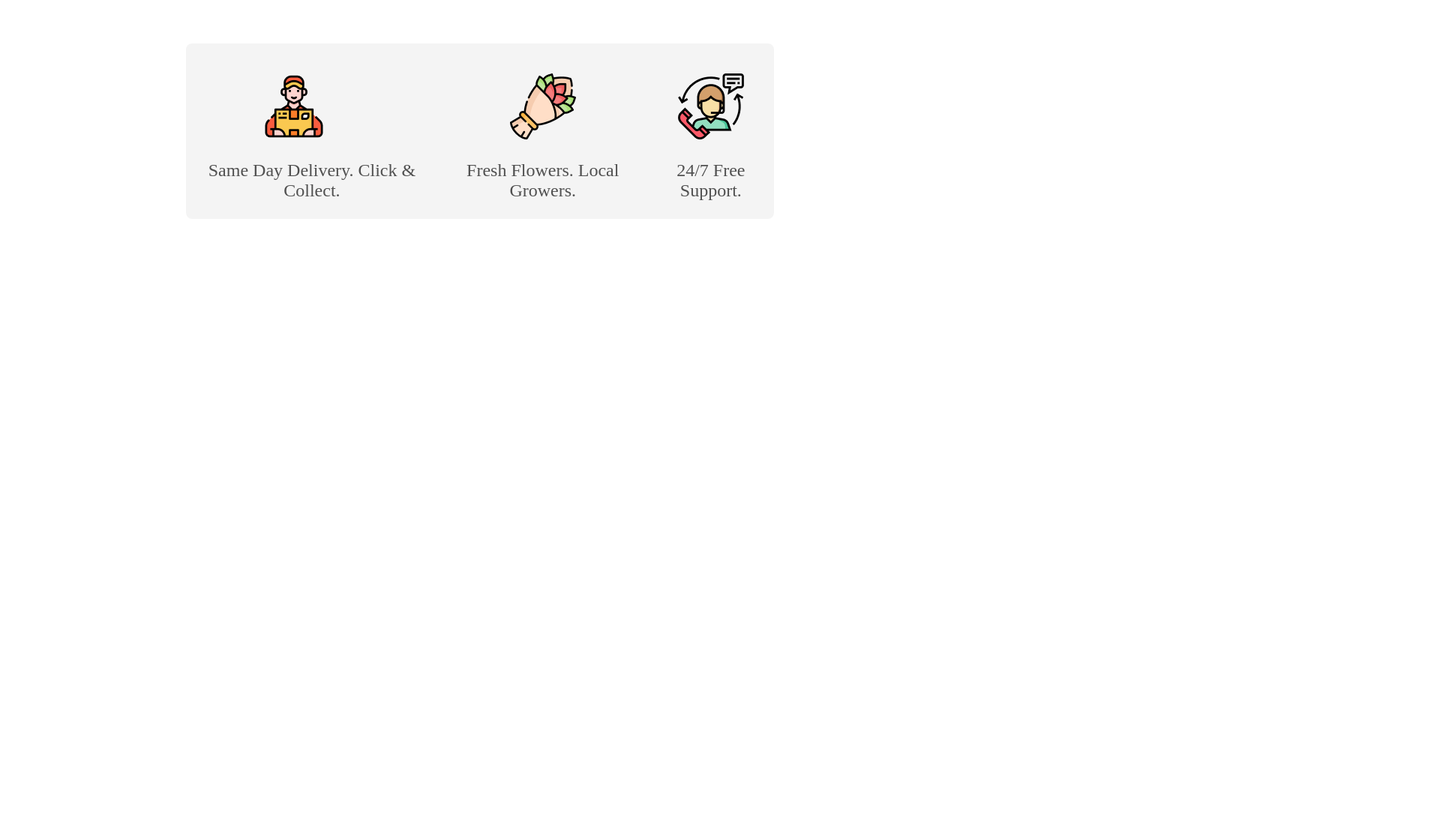
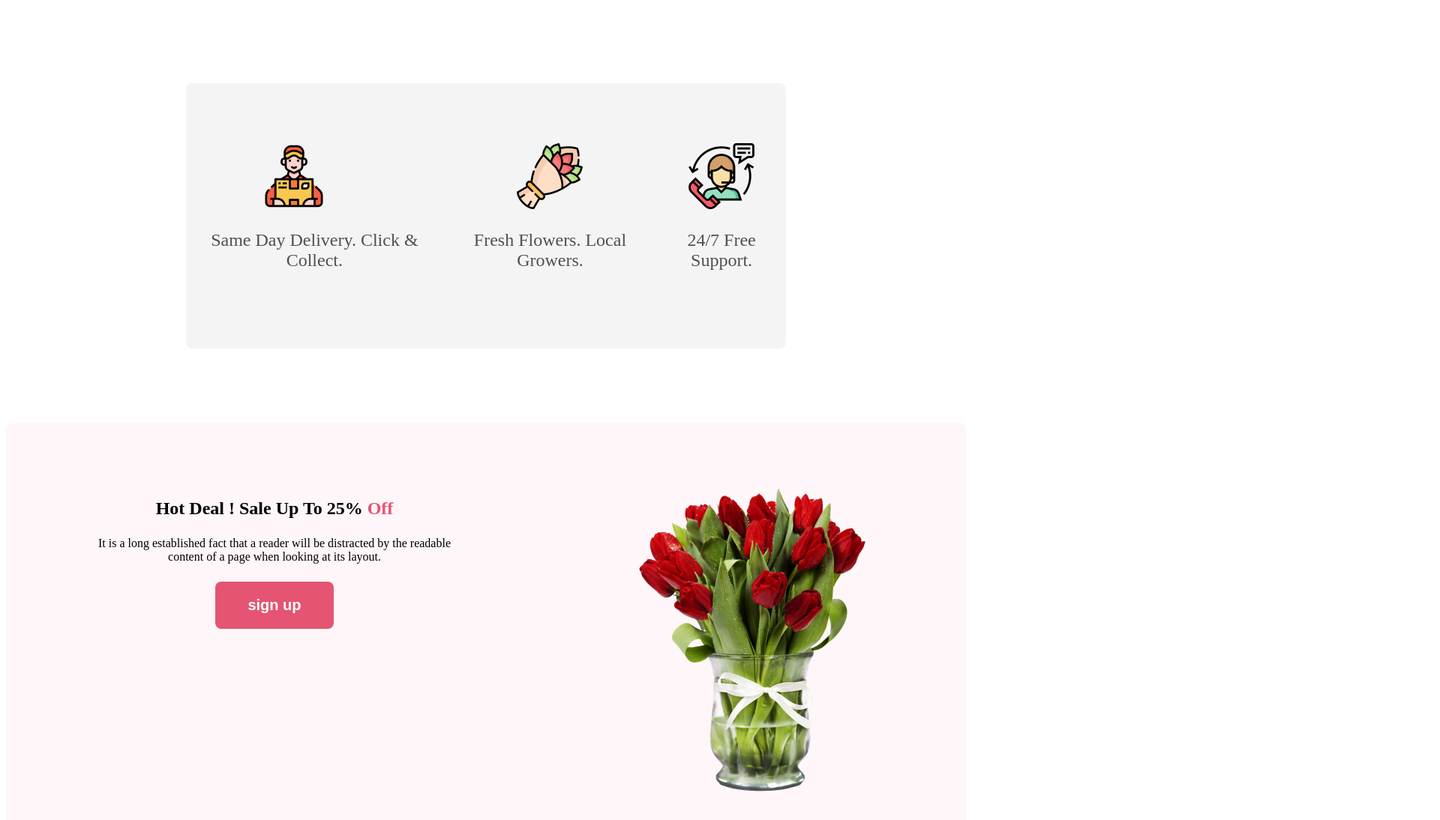
Before and after one commit to shuvo3316/flower-shop, a plain HTML site: page index.html in a window 1280 px wide. Shown: the part 1940-3034 px from the top of the page at 75% size, 1920 px wide, since content can reach past the window. Before the commit the page ends 2240 px from the top, so only its background shows below. Drawn offline with Linux system fonts and the light colour scheme.

Commit message:
main section 3 commit

```diff
--- a/index.html
+++ b/index.html
@@ -82,7 +82,20 @@
             </div>
         </section>
 
-        <section></section>
+        <section class="deals">
+            <div class="deal-title">
+                <h2 class="" >Hot Deal ! Sale Up To 25% <span style="color: #E55473;">Off</span></h2>
+                <p class="deals-description">
+                    It is a long established fact that a reader will be distracted by the readable<br> content of a page when looking at its layout.
+                </p>
+                <button class="btn-primary">sign up</button>
+
+            </div>
+            <div class="deal-image"> <img src="Flower Asset/pngwing 8.png" alt="">
+
+            </div>
+
+        </section>
     </main>
     <footer>
 
--- a/styles/online-flower-shop.css
+++ b/styles/online-flower-shop.css
@@ -2,6 +2,8 @@
 body {
     font-family: 'Open Sans', sans-serif;
     font-family: 'lato,sans-serif';
+    width: 100%;
+    height: 100%;
 }
 
 .header {}
@@ -127,8 +129,8 @@ body {
 }
 
 .featured {
-    margin-top: 100px;
-    margin-bottom: 100px;
+
+    padding: 100px 240px 0px 240px;
 }
 
 .support{
@@ -148,14 +150,15 @@ body {
     margin-left: 100px; */
     text-align: center;
 }
-/* .img2 {
-    width: 88px;
+ .img2 {
+    /* width: 88px;
     height: 88px;
     align-items: center;
     justify-content: center;
-    margin-left: 100px;
+    margin-left: 100px; */
+    text-align: center;
 
-} */
+}
 .img3 {
     /* width: 88px;
     height: 88px;
@@ -179,8 +182,10 @@ body {
     background: rgba(39, 39, 39, 0.05);
     /* margin: 128px 240px 0px 240px; */
     align-items: center;
+    margin-top: 120px;
     margin-left: 240px;
     margin-right: 240px;
+    padding: 80px   0px;
 }
 .t1{
     color: rgba(39, 39, 39, 0.80);
@@ -190,3 +195,29 @@ font-size: 24px;
 support1{
     margin-bottom: 100px;
 }
+/* section-3 */
+.deals-title{
+    color: #272727;
+font-size: 40px;
+margin-top: 100px;
+
+}
+.deals{
+    display: flex;
+    justify-content: space-around;
+    text-align: center;
+    margin-top: 100px;
+    border-radius: 8px;
+    background: rgba(229, 84, 115, 0.05);
+}
+.deals-description{
+    margin: 24px auto;
+}
+.deals{
+    padding-top: 80px;
+    padding-bottom: 80px;
+}
+.deal-image{
+    width: 318px;
+height: 420px;
+}
```
